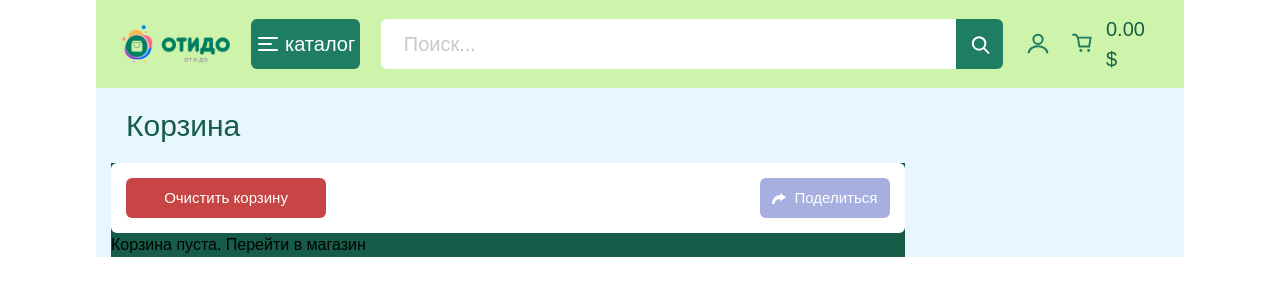
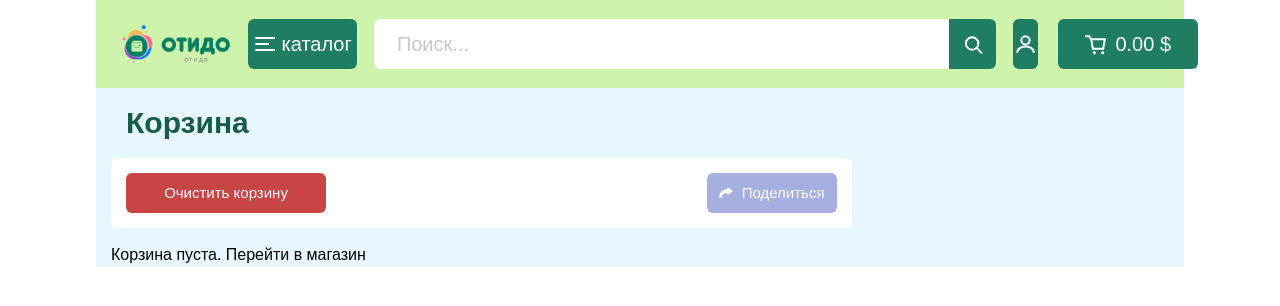
Before and after one commit to rasomaxon/NextJShop, a Next.js app: page /cart in a window 1280 px wide. Shown: the top 306 px of the page. Built offline with nearby package versions, Linux system fonts and the light colour scheme; a web font is replaced by a local one.

Commit message:
worked on the basket and fixed a couple of styles

```diff
--- a/src/app/cart/page.tsx
+++ b/src/app/cart/page.tsx
@@ -1,78 +1,76 @@
 "use client";
+import React from "react";
 import { useSelector, useDispatch } from "react-redux";
 import { RootState } from "@/store";
-import { removeFromCart, clearCart } from "@/store/slices/cartSlice";
+import {
+  removeFromCart,
+  clearCart,
+  increaseQuantity,
+  decreaseQuantity,
+} from "@/store/slices/cartSlice";
 import Link from "next/link";
-import Header from '@/components/Header';
-
+import Header from "@/components/Header";
+import CartItemCard from "@/components/CartItemCard";
 
 export default function CartPage() {
-  // Получаем список товаров из корзины из хранилища Redux
   const cartItems = useSelector((state: RootState) => state.cart.items);
-  // Получаем функцию для отправки действий в Redux
   const dispatch = useDispatch();
-
-  // Обработчик удаления одного товара по id
   const handleRemove = (id: number) => {
-    dispatch(removeFromCart(id)); // вызываем действие удаления товара
+    dispatch(removeFromCart(id));
+  };
+  const handleClear = () => {
+    dispatch(clearCart());
   };
 
-  // Обработчик очистки всей корзины
-  const handleClear = () => {
-    dispatch(clearCart()); // вызываем действие очистки корзины
-  };
-
-  // Возвращаем JSX — шаблон отображения страницы
   return (
     <div className="flex flex-col items-center my-10">
-			<Header></Header>
+      <Header />
       <div className="mainContent">
-				<h1>Корзина</h1>
-				<div className='cartContent'>
-					<div className='cartItems'>
-						<div className='cartItemsBtns'>
-							<button className='clearBtn shareBtn btn' onClick={handleClear}>Очистить корзину</button>
-							<button className='shareBtn btn'>
-								<svg width="14" height="11" viewBox="0 0 14 11" fill="none" xmlns="http://www.w3.org/2000/svg">
-									<path d="M14 4.14476L8.41652 0V2.11481C2.9742 2.15532 0 6.64583 0 11C2.00181 11 0.490022 11 2.41172 11C2.66194 9.34971 3.63184 7.48704 4.8009 6.83692C6.00586 6.16684 7.05282 6.23729 8.41652 6.23729V8.28955L14 4.14476Z" fill="white"/>
+        <h1 className="text-2xl font-bold mb-4">Корзина</h1>
+        <div className="cartContent">
+          <div className="cartItems">
+            <div className="cartBtns flex gap-4" style={{marginBottom: 15}}>
+              <button className="clearBtn shareBtn btn" onClick={handleClear}>
+                Очистить корзину
+              </button>
+              <button className="shareBtn btn flex items-center gap-2">
+                <svg
+                  width="14"
+                  height="11"
+                  viewBox="0 0 14 11"
+                  fill="none"
+                  xmlns="http://www.w3.org/2000/svg"
+                >
+                  <path
+                    d="M14 4.14476L8.41652 0V2.11481C2.9742 2.15532 0 6.64583 0 11C2.00181 11 0.490022 11 2.41172 11C2.66194 9.34971 3.63184 7.48704 4.8009 6.83692C6.00586 6.16684 7.05282 6.23729 8.41652 6.23729V8.28955L14 4.14476Z"
+                    fill="white"
+                  />
                 </svg>
-								Поделиться
+                <p>Поделиться</p>
               </button>
             </div>
-						<div className='cartItemsContainer'>
+
             {cartItems.length === 0 ? (
-							<p>Корзина пуста. <Link href="/">Перейти в магазин</Link></p>
+              <p>
+                Корзина пуста. <Link href="/">Перейти в магазин</Link>
+              </p>
             ) : (
-							<div>
-								<ul>
+              <ul className="cartItemsContainer flex flex-col gap-4">
                 {cartItems.map((item) => (
-										<li key={item.id} className="flex justify-between items-center mb-4">
-											<div className='cartItemCart'>
-
-												<h2>{item.title}</h2>
-												<p>{item.quantity} x {item.price} $</p>
-											</div>
-											<button
-												onClick={() => handleRemove(item.id)}
-												className="text-red-600"
-											>
-												Удалить
-											</button>
+                  <li key={item.id}>
+                    <CartItemCard
+                      item={item}
+                      onIncrease={() => dispatch(increaseQuantity(item.id))}
+                      onDecrease={() => dispatch(decreaseQuantity(item.id))}
+                      onRemove={() => dispatch(removeFromCart(item.id))}
+                    />
                   </li>
                 ))}
               </ul>
-								<div className="mt-4">
-									<button className="px-4 py-2 bg-blue-600 text-white rounded">
-										Оформить заказ
-									</button>
-								</div>
-							</div>
             )}
           </div>
-					</div>
-					<div className='order'>
 
-					</div>
+          <div className="order">{/* здесь можно будет оформить заказ */}</div>
         </div>
       </div>
     </div>
--- a/src/app/globals.css
+++ b/src/app/globals.css
@@ -39,12 +39,6 @@ header {
 	display: flex;
 	width: 60%;
 }
-.search:focus-within svg {
-	width: 30px;
-	height: 30px;
-	transform: translateX(-4px);
-	transition: width 0.1s ease, height 0.1s ease, transform 0.1s ease;
-}
 .searchField {
   width: 100%;
   height: 50px;
@@ -76,28 +70,21 @@ header {
 	padding-left: 11px;
 	cursor: pointer;
 }
-.searchBtn:active {
-	background-color: #165c48;
-}
-.search:not(:focus-within) .searchBtn:hover svg{
-	width: 30px;
-	height: 30px;
-	transform: translateX(-2px);
-	transition: width 0.1s ease, height 0.1s ease, transform 0.1s ease;
-}
 .headerIcons {
 	display: flex;
-	width: 13%;
+	width: 14%;
 	gap: 20px;
 	justify-content: space-around;
 	align-items: center;
 }
-.cartPrice {
-	display: flex;
-	color: #165c48;
+.userIcon {
+	width: 50px;
+	height: 50px;
+}
+.cartIcon {
+	height: 50px;
+	width: 140px;
 	font-size: 20px;
-	gap: 10px;
-	align-items: center;
 }
 
 .mainContent {
@@ -148,8 +135,6 @@ header {
 	transform: translateY(-50%);
 	transition: transform 0.2s ease;
 }
-
-/* при фокусе поворачиваем стрелку вверх */
 .sortSelect:hover+.customArrow {
 	transform: translateY(-50%) rotate(180deg);
 }
@@ -199,7 +184,6 @@ header {
   background-color: #1f7d63;
   border-radius: 6px;
   color: #fff;
-  font-size: 15px;
   cursor: pointer;
   gap: 5px;
 }
@@ -215,10 +199,9 @@ header {
 	display: flex;
 }
 .cartItems {
-	width: 75%;
-	background-color: #165c48;
+	width: 70%;
 }
-.cartItemsBtns {
+.cartBtns {
 	display: flex;
 	justify-content: space-between;
 	padding: 15px;
@@ -242,3 +225,26 @@ header {
 	width: 200px;
 	background-color: #C74545;
 }
+.cartItemCard {
+	display: flex;
+	justify-content: space-between;
+	align-items: center;
+	width: 100%;
+	height: 150px;
+	padding: 15px;
+	background-color: #fff;
+	border-radius: 6px;
+}
+.cartItemCardText {
+	display: flex;
+	flex-direction: column;
+	height: 100%;
+	justify-content: space-between;
+}
+.deleteCartBtn{
+	width: 30px;
+	height: 30px;
+	background-color: #C74545;
+	color: #fff;
+	border-radius: 6px;
+}
--- a/src/app/page.tsx
+++ b/src/app/page.tsx
@@ -1,15 +1,12 @@
-"use client"; // Указывает, что компонент будет рендериться на клиенте
+"use client";
 
 import { useState, useEffect } from "react";
 import { useDispatch, useSelector } from "react-redux";
-import { addToCart } from "@/store/slices/cartSlice"; // Экшен для добавления товара в корзину
-import { RootState } from "@/store"; // Типизация состояния Redux
-import ProductCard from "@/components/ProductCard"; // Импорт компонента карточки товара
-import Link from "next/link";
-import Image from "next/image";
-import Header from '@/components/Header';
+import { addToCart, increaseQuantity, decreaseQuantity } from "@/store/slices/cartSlice";
+import { RootState } from "@/store";
+import ProductCard from "@/components/ProductCard";
+import Header from "@/components/Header";
 
-// Типизация объекта товара
 type Product = {
   id: number;
   title: string;
@@ -20,44 +17,45 @@ type Product = {
 };
 
 export default function HomePage() {
-	// Новое состояние
+  const [products, setProducts] = useState<Product[]>([]);
+  const [sortOrder, setSortOrder] = useState<"asc" | "desc">("asc");
   const [searchTerm, setSearchTerm] = useState("");
-  // Состояние списка товаров
-  const [products, setProducts] = useState<Product[]>([]);
-  // Состояние сортировки: по возрастанию или убыванию
-  const [sortOrder, setSortOrder] = useState<"asc" | "desc">("asc");
-  // Получаем текущие товары в корзине из Redux
+
   const cartItems = useSelector((state: RootState) => state.cart.items);
-
-	const totalPrice = cartItems.reduce((sum, item) => sum + item.price * item.quantity, 0);
-
-  // Диспатч для вызова экшенов Redux
   const dispatch = useDispatch();
 
-  // Функция для получения товаров с API
+  useEffect(() => {
     const fetchProducts = async () => {
       const res = await fetch("https://fakestoreapi.com/products");
       const data = await res.json();
-    setProducts(data); // Обновляем состояние
+      setProducts(data);
     };
+    fetchProducts();
+  }, []);
 
-  // Загружаем товары один раз при монтировании компонента
-  useEffect(() => {fetchProducts();}, []);
-	const filteredAndSortedProducts = [...products].filter((product) =>
+  const filteredAndSortedProducts = [...products]
+    .filter((product) =>
       product.title.toLowerCase().includes(searchTerm.toLowerCase())
     )
     .sort((a, b) =>
       sortOrder === "asc" ? a.price - b.price : b.price - a.price
     );
 
-  // Обработчик добавления товара в корзину
   const handleAddToCart = (product: Product) => {
     dispatch(addToCart({ ...product, quantity: 1 }));
   };
 
+  const handleIncrease = (id: number) => {
+    dispatch(increaseQuantity(id));
+  };
+
+  const handleDecrease = (id: number) => {
+    dispatch(decreaseQuantity(id));
+  };
+
   return (
     <main className="flex flex-col items-center my-10">
-			<Header></Header>
+      <Header searchTerm={searchTerm} setSearchTerm={setSearchTerm} />
 
       <div className="mainContent">
         <div className="mainContentFunctions">
@@ -67,11 +65,12 @@ export default function HomePage() {
               : "Все товары"}
           </h1>
 
-
           <div className="customSelectWrapper">
             <select
               value={sortOrder}
-							onChange={(e) => setSortOrder(e.target.value as "asc" | "desc")}
+              onChange={(e) =>
+                setSortOrder(e.target.value as "asc" | "desc")
+              }
               className="sortSelect btn"
             >
               <option value="asc">По возрастанию цены</option>
@@ -81,24 +80,22 @@ export default function HomePage() {
           </div>
         </div>
 
-        <div className="itemCardsContainer">
-          {filteredAndSortedProducts.map((product) => (
-            <div key={product.id}>
-              {/* Отображаем карточку товара */}
-              <ProductCard product={product} onAddToCart={handleAddToCart} />
-            </div>
-          ))}
-        </div>
+        <div className="itemCardsContainer grid grid-cols-1 sm:grid-cols-2 md:grid-cols-3 gap-4">
+          {filteredAndSortedProducts.map((product) => {
+            const itemInCart = cartItems.find((item) => item.id === product.id);
+            const quantityInCart = itemInCart ? itemInCart.quantity : 0;
 
-        <div className="mt-4 w-full max-w-2xl">
-          <h2 className="text-xl font-semibold">Корзина</h2>
-          <ul className="list-disc pl-5">
-            {cartItems.map((item) => (
-              <li key={item.id}>
-                {item.title} x {item.quantity}
-              </li>
-            ))}
-          </ul>
+            return (
+              <ProductCard
+                key={product.id}
+                product={product}
+                quantityInCart={quantityInCart}
+                onAddToCart={handleAddToCart}
+                onIncrease={handleIncrease}
+                onDecrease={handleDecrease}
+              />
+            );
+          })}
         </div>
       </div>
     </main>
--- /dev/null
+++ b/src/components/CartItemCard.tsx
@@ -0,0 +1,61 @@
+import Image from "next/image";
+
+type CartItem = {
+  id: number;
+  title: string;
+  price: number;
+  image: string;
+  quantity: number;
+};
+
+type CartItemCardProps = {
+  item: CartItem;
+  onIncrease: (id: number) => void;
+  onDecrease: (id: number) => void;
+  onRemove: (id: number) => void;
+};
+
+export default function CartItemCard({
+  item,
+  onIncrease,
+  onDecrease,
+  onRemove,
+}: CartItemCardProps) {
+  return (
+    <div className="cartItemCard">
+			<div className='flex'>
+				<Image
+					src={item.image}
+					alt={item.title}
+					width={100}
+					height={100}
+					style={{marginRight:"20px", objectFit:"contain", width:100, height:100}}
+				/>
+
+				<div className="flex flex-col justify-between" style={{height:100}}>
+					<h2 className="text-lg font-semibold mb-1">{item.title}</h2>
+					<p className="text-gray-600 mb-2">{item.price} $</p>
+
+					<div className="flex items-center gap-2">
+						<button
+							className="btn greenBtn" style={{height:30, width:30}}
+							onClick={() => onDecrease(item.id)}
+						>
+							-
+						</button>
+						<span className="btn greenBtn" style={{height:30, width:30}}>{item.quantity}</span>
+						<button
+							className="btn greenBtn" style={{height:30, width:30}}
+							onClick={() => onIncrease(item.id)}
+						>
+							+
+						</button>
+					</div>
+      	</div>
+			</div>
+      <button className="deleteCartBtn" onClick={() => onRemove(item.id)}>
+        x
+      </button>
+    </div>
+  );
+}
--- a/src/components/Header.tsx
+++ b/src/components/Header.tsx
@@ -1,12 +1,21 @@
 "use client";
+import React from "react";
 import Link from "next/link";
 import Image from "next/image";
 import { useSelector } from "react-redux";
 import { RootState } from "@/store";
 
-export default function Header() {
+type HeaderProps = {
+  searchTerm: string;
+  setSearchTerm: (term: string) => void;
+};
+
+export default function Header({ searchTerm, setSearchTerm }: HeaderProps) {
   const cartItems = useSelector((state: RootState) => state.cart.items);
-  const totalPrice = cartItems.reduce((sum, item) => sum + item.price * item.quantity, 0);
+  const totalPrice = cartItems.reduce(
+    (acc, item) => acc + item.price * item.quantity,
+    0
+  );
 
   return (
     <header>
@@ -34,14 +43,14 @@ export default function Header() {
       </button>
 
       <div className="search">
-        {/* Здесь можно подключить пропсы если нужно взаимодействие с поиском */}
         <input
-          type="search"
+          type="text"
           className="searchField"
           placeholder="Поиск..."
-          disabled
+          value={searchTerm}
+          onChange={(e) => setSearchTerm(e.target.value)}
         />
-        <button className="searchBtn">
+        <button className="searchBtn btn">
           <svg
             width="25"
             height="25"
@@ -65,21 +74,23 @@ export default function Header() {
       </div>
 
       <ul className="headerIcons flex">
-        <li className="userIcon">
-          <svg width="28" height="28" viewBox="0 0 28 28" fill="none" xmlns="http://www.w3.org/2000/svg">
-            <path d="M14 14C16.5774 14 18.6667 11.9107 18.6667 9.33333C18.6667 6.756 16.5774 4.66666 14 4.66666C11.4227 4.66666 9.33337 6.756 9.33337 9.33333C9.33337 11.9107 11.4227 14 14 14Z" stroke="#1f7d63" strokeWidth="2" />
-            <path d="M4.66663 23.3333C4.66663 18.6667 9.33329 16.3333 14 16.3333C18.6666 16.3333 23.3333 18.6667 23.3333 23.3333" stroke="#1f7d63" strokeWidth="2" />
-          </svg>
-        </li>
-        <li className="cartPrice" style={{ cursor: "pointer" }}>
-          <Link href="/cart" className="flex items-center gap-2">
-            <svg width="28" height="28" viewBox="0 0 28 28" fill="none" xmlns="http://www.w3.org/2000/svg">
-              <path d="M1.04169 4.16666H4.16714L6.25077 7.29212" stroke="#1f7d63" strokeWidth="2" strokeLinecap="round" />
-              <path d="M6.25 7.29166H19.7917L18.2292 16.6667H7.8125L6.25 7.29166Z" stroke="#1f7d63" strokeWidth="2" />
-              <path d="M9.37523 22.3963C10.2383 22.3963 10.938 21.6966 10.938 20.8336C10.938 19.9705 10.2383 19.2708 9.37523 19.2708C8.51216 19.2708 7.8125 19.9705 7.8125 20.8336C7.8125 21.6966 8.51216 22.3963 9.37523 22.3963Z" fill="#1f7d63" />
-              <path d="M17.7085 22.3963C18.5716 22.3963 19.2713 21.6966 19.2713 20.8336C19.2713 19.9705 18.5716 19.2708 17.7085 19.2708C16.8455 19.2708 16.1458 19.9705 16.1458 20.8336C16.1458 21.6966 16.8455 22.3963 17.7085 22.3963Z" fill="#1f7d63" />
-            </svg>
-            <p className="price">{totalPrice.toFixed(2)} $</p>
+        <li className="userIcon btn greenBtn">
+					<svg width="25" height="25" viewBox="0 0 25 25" fill="none" xmlns="http://www.w3.org/2000/svg">
+						<path d="M12.5 12.5C14.8012 12.5 16.6667 10.6345 16.6667 8.33333C16.6667 6.03214 14.8012 4.16666 12.5 4.16666C10.1989 4.16666 8.33337 6.03214 8.33337 8.33333C8.33337 10.6345 10.1989 12.5 12.5 12.5Z" stroke="white" stroke-width="2"/>
+						<path d="M4.16663 20.8333C4.16663 16.6667 8.33329 14.5833 12.5 14.5833C16.6666 14.5833 20.8333 16.6667 20.8333 20.8333" stroke="white" stroke-width="2"/>
+					</svg>
+				</li>
+        <li>
+          <Link href="/cart">
+						<div className="cartIcon btn greenBtn">
+							<svg width="25" height="25" viewBox="0 0 25 25" fill="none" xmlns="http://www.w3.org/2000/svg">
+								<path d="M1.04163 4.16667H4.16663L6.24996 7.29167" stroke="white" stroke-width="2" stroke-linecap="round"/>
+								<path d="M6.25 7.29166H19.7917L18.2292 16.6667H7.8125L6.25 7.29166Z" stroke="white" stroke-width="2"/>
+								<path d="M9.375 22.3958C10.2379 22.3958 10.9375 21.6963 10.9375 20.8333C10.9375 19.9704 10.2379 19.2708 9.375 19.2708C8.51206 19.2708 7.8125 19.9704 7.8125 20.8333C7.8125 21.6963 8.51206 22.3958 9.375 22.3958Z" fill="white"/>
+								<path d="M17.7084 22.3958C18.5713 22.3958 19.2709 21.6963 19.2709 20.8333C19.2709 19.9704 18.5713 19.2708 17.7084 19.2708C16.8454 19.2708 16.1459 19.9704 16.1459 20.8333C16.1459 21.6963 16.8454 22.3958 17.7084 22.3958Z" fill="white"/>
+							</svg>
+							<p>{totalPrice.toFixed(2)} $</p>
+						</div>
           </Link>
         </li>
       </ul>
```
Also changed, not shown: src/components/ProductCard.tsx (+37 -3 lines), src/store/slices/cartSlice.ts (+33 -13 lines), public/images/cart.svg, public/images/user.svg. Lines whose indentation alone changed are shown as unchanged.
